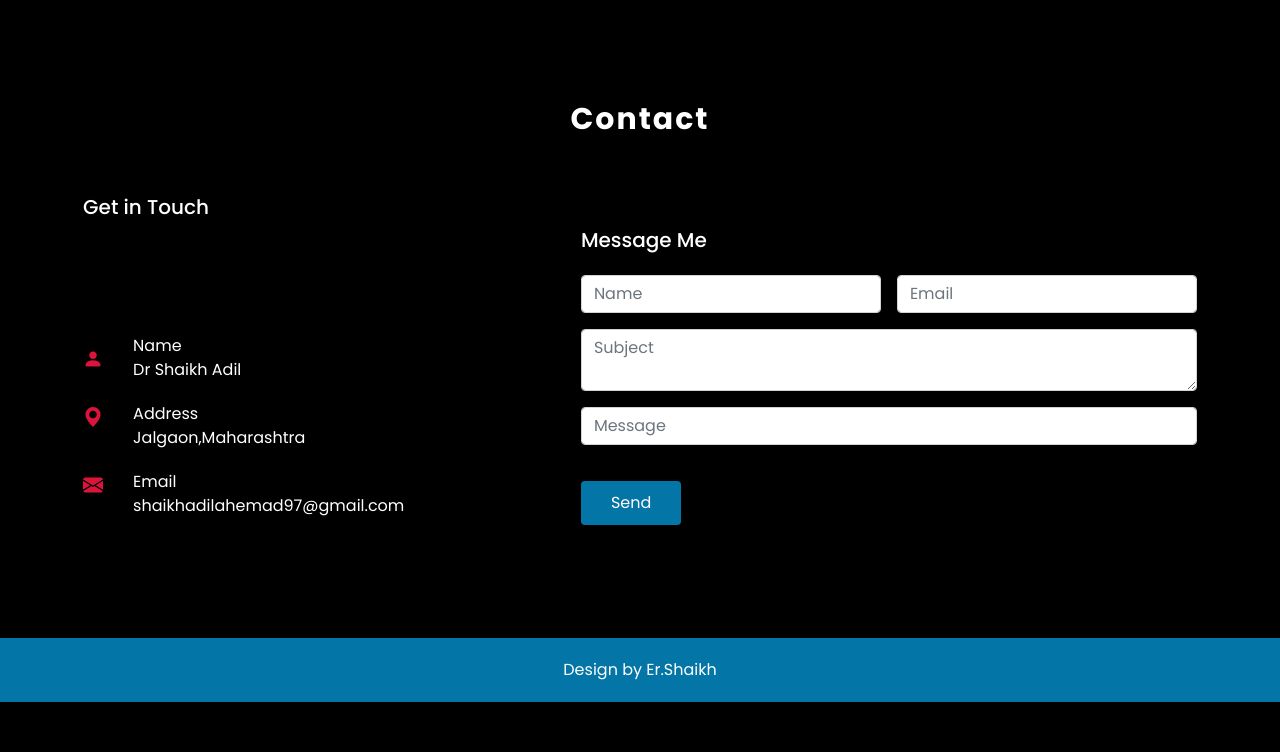
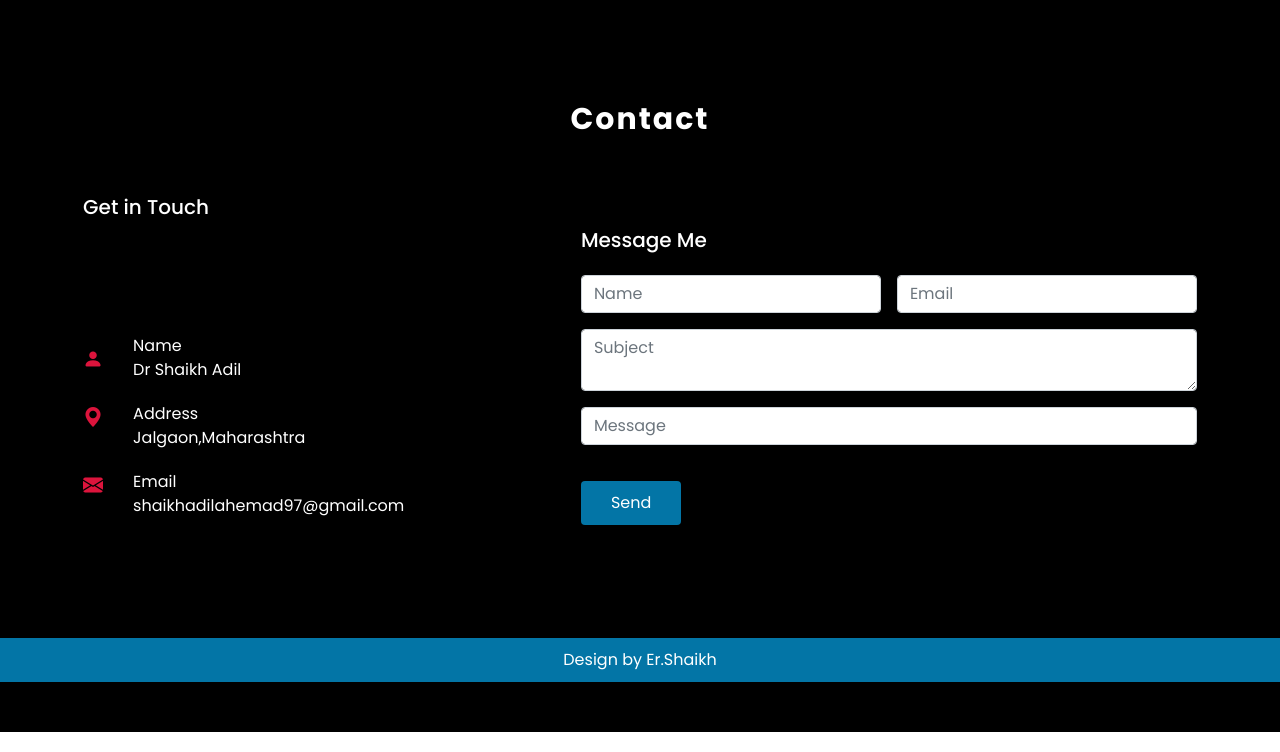
Before and after one commit to mrdrsk/portfolio, a plain HTML site: page index.html in a window 1280 px wide. Shown: the part 1997-2749 px from the top of the page. Drawn offline with nearby package versions, Linux system fonts and the light colour scheme; a script that the page names is missing.

Commit message:
Update index.html

```diff
--- a/index.html
+++ b/index.html
@@ -318,7 +318,7 @@
           </form>
         </div>
         <div style="background-color:    #0375a6
-        ; padding: 20px; width: 100%; margin-top: 100px;text-align: center;">
+        ; padding: 10px; width: 100%; margin-top: 100px;text-align: center;">
             Design by Er.Shaikh
         </div>
       </section>
```
